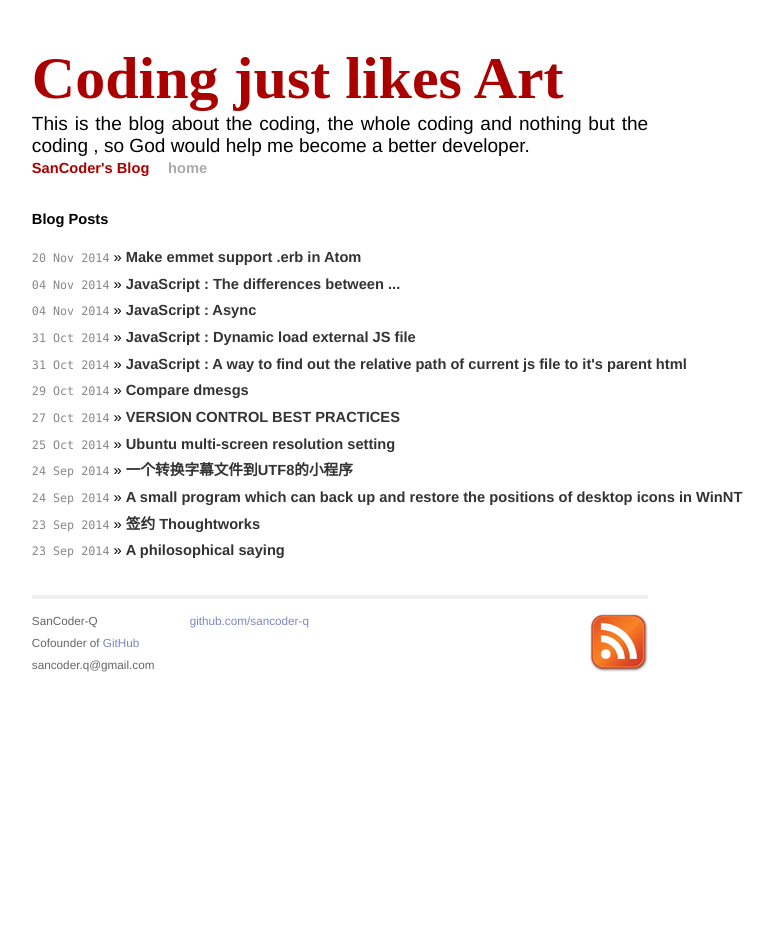
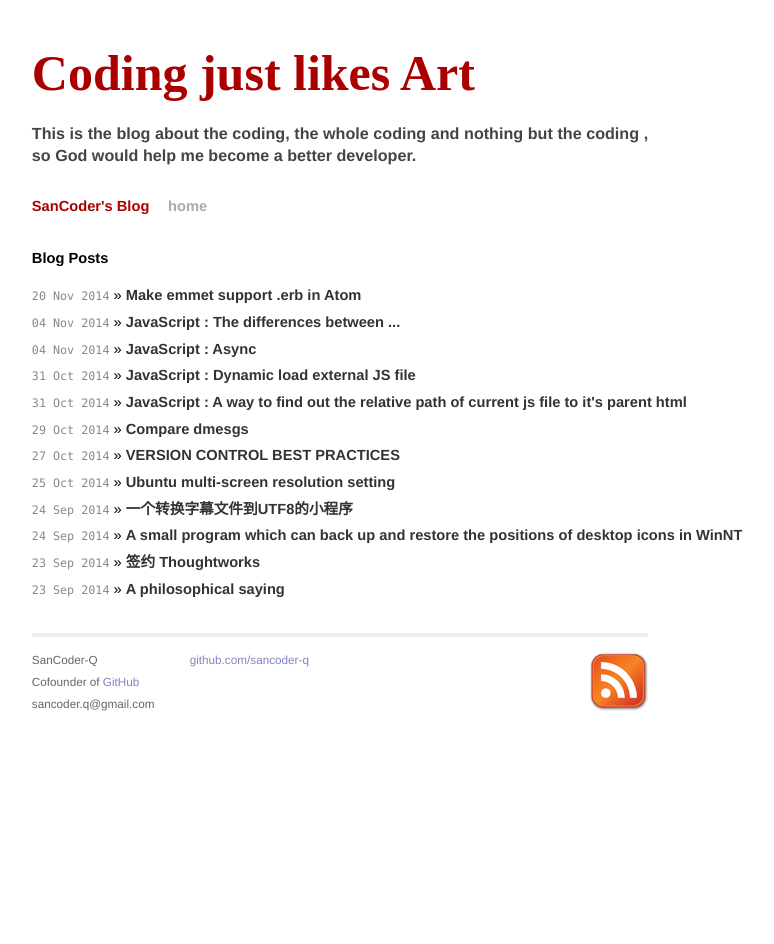
Before and after one commit to SanCoder-Q/sancoder-q.github.io, a Jekyll site: the page built from index.html, in a window 1280 px wide. Shown: the whole page, without its empty margins (300-1074 px from the left). Built offline with Jekyll 4.4.1, drawn with Linux system fonts in a browser that asks for light colours; Markdown is read by kramdown in place of the engine named in the settings; comment, search, counter and statistics services are not loaded.

Commit message:
[SanCoder] - fix header

```diff
--- a/css/screen.css
+++ b/css/screen.css
@@ -91,14 +91,20 @@ ul.posts {
   margin: 3em auto 2em auto;
   line-height: 1.5em;
 }
+.head {
+  margin-bottom: 2em;
+}
 
 .head .title {
   color: #a00;
   font-weight: bold;
-  font: normal bold 60px Crushed;
+  font: normal bold 50px Crushed;
+  margin-bottom: 20px;
 }
 .head .description {
-  font-size: 130%;
+  font-size: 110%;
+  color: #444;
+  font-weight: bold;
 }
 
 .nav {
```
